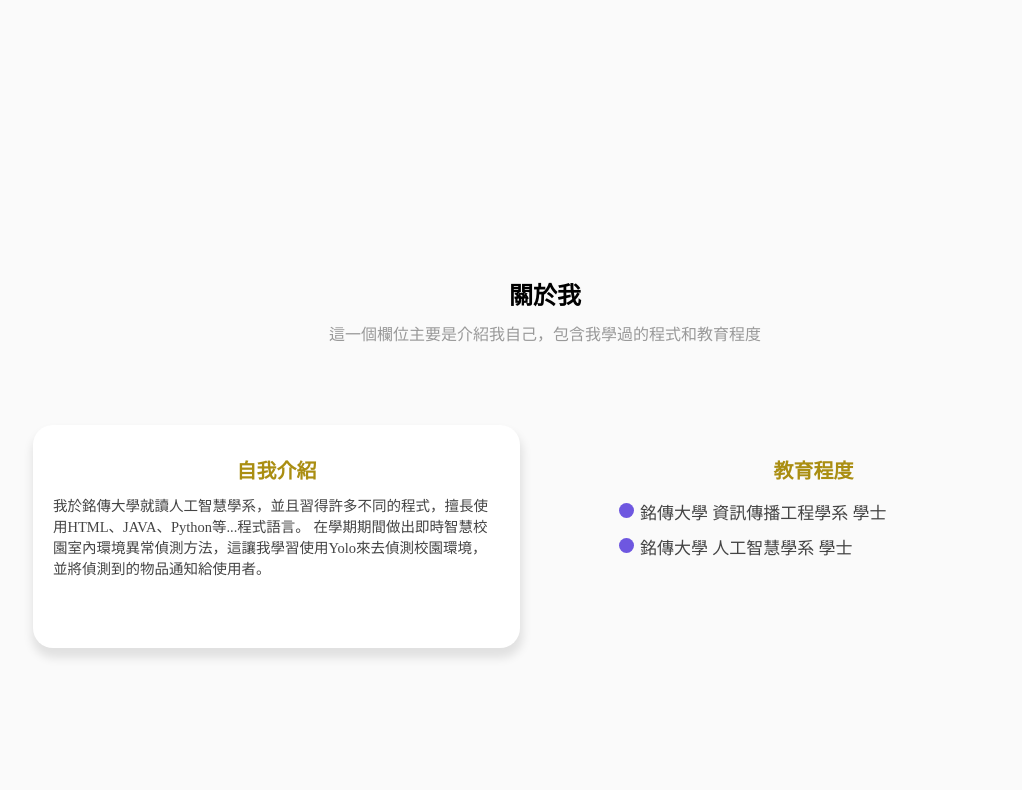
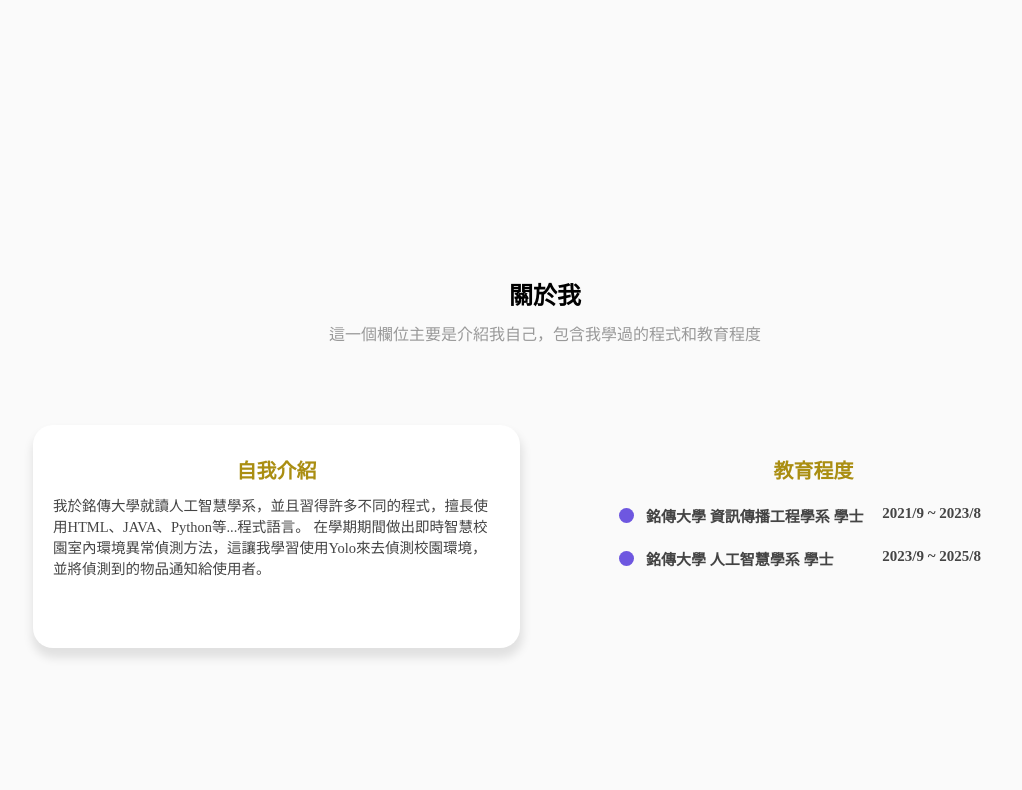
Before and after one commit to theLiKAi/mcu-113-1-web-10160811-final, a plain HTML site: page src/index.html in a window 1280 px wide. Shown: the part 620-1410 px from the top of the page, without its empty margins (95-1117 px from the left). Drawn offline with Linux system fonts and the light colour scheme.

Commit message:
修正 navlogo、_about的排版

```diff
--- a/src/index.html
+++ b/src/index.html
@@ -40,7 +40,7 @@
             <div class="tag"><span>曾豊凱(LiKAi)</span></div>
             <div class="name">我是銘傳人智系學生</div>
             <div class="subtitle">
-              正在學習前端製作方法的學生，熱衷於學習新知識。
+              正在學習前端知識的學生，熱衷於學習新知識。
             </div>
             <div class="text-btn">
               <button type="button" class="btn blue-btn">了解更多</button>
@@ -51,6 +51,8 @@
             <div class="icons">
               <div class="icon"><i class="fa-solid fa-code"></i></div>
               <div class="icon"><i class="fa-brands fa-github"></i></div>
+              <div class="icon"><i class="fa-brands fa-youtube"></i></div>
+              <div class="icon"><i class="fa-brands fa-facebook"></i></div>
             </div>
           </div>
           <div class="home-image">
@@ -77,8 +79,14 @@
             <div class="contents">
               <div class="list">
                 <h3>教育程度</h3>
-                <div class="item">銘傳大學 資訊傳播工程學系 學士</div>
-                <div class="item">銘傳大學 人工智慧學系 學士</div>
+                <div class="item">
+                  <strong>銘傳大學 資訊傳播工程學系 學士</strong>
+                  <strong>2021/9 ~ 2023/8</strong>
+                </div>
+                <div class="item">
+                  <strong>銘傳大學 人工智慧學系 學士</strong>
+                  <strong>2023/9 ~ 2025/8</strong>
+                </div>
               </div>
             </div>
           </div>
@@ -122,7 +130,7 @@
                 <span>50%</span>
               </span>
               <div class="progress-bar-wrap">
-                <div class="progress-bar" style="width: 10%"></div>
+                <div class="progress-bar" style="width: 50%"></div>
               </div>
             </div>
           </div>
@@ -173,6 +181,8 @@
         <div class="footer-icons">
           <div class="icon"><i class="fa-solid fa-code"></i></div>
           <div class="icon"><i class="fa-brands fa-github"></i></div>
+          <div class="icon"><i class="fa-brands fa-youtube"></i></div>
+          <div class="icon"><i class="fa-brands fa-facebook"></i></div>
         </div>
         <div class="bottom-footer">Copyright &copy; 2024</div>
       </footer>
--- a/src/scss/_about.scss
+++ b/src/scss/_about.scss
@@ -44,16 +44,22 @@
     }
 
     .item {
-      font-size: 17px;
-      padding: 5px;
+      font-size: 15px;
+      padding: 11px;
+      display: flex;
+      justify-content: space-between;
       color: var(--text-color);
       position: relative;
+
+      strong {
+        font-weight: bold;
+      }
 
       &::before {
         box-sizing: border-box;
         content: "";
         position: absolute;
-        top: 9px;
+        top: 14px;
         left: -16px;
         width: 15px;
         height: 15px;
```
Also changed, not shown: src/style.min.css, 1 other file.
